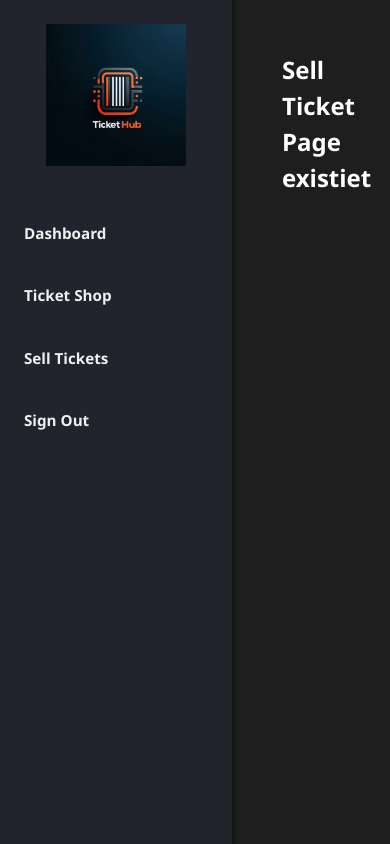
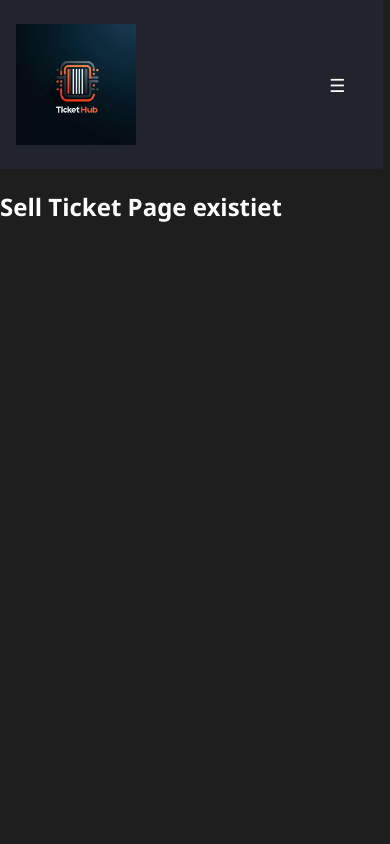
Before and after one commit to JanisRoth/m294-tickethub, a React (Vite) app in the folder tickethub/: page /sellticket in a window 390 px wide. Built offline with nearby package versions, Linux system fonts and the light colour scheme.

Commit message:
Erstelle burger menu und mobile Ansicht(#9)

```diff
--- a/tickethub/src/components/Navbar.css
+++ b/tickethub/src/components/Navbar.css
@@ -45,3 +45,66 @@
     background-color: rgba(255, 255, 255, 0.05);
     border-left: 3px solid #f15a29;
 }
+
+.navbar-top {
+    width: 100%;
+    display: flex;
+    justify-content: space-between;
+    align-items: center;
+}
+
+#buttonDiv {
+    display: flex;
+    justify-content: center;
+    align-items: center;
+    height: auto;
+    width: auto;
+    background-color: transparent;
+}
+
+.burger-menu {
+    display: none;
+    width: auto;
+    height: auto;
+    background: transparent;
+    border: none;
+    cursor: pointer;
+    color: #ffffff;
+    font-size: large;
+    align-items: center;
+}
+
+@media (max-width: 768px) {
+    .navbar {
+        position: relative;
+        width: 90%;
+        height: auto;
+        flex-direction: column;
+        align-items: flex-start;
+        box-shadow: none;
+    }
+
+    .navbar-logo {
+        width: 120px;
+        margin-bottom: 0;
+    }
+
+    .navbar-links {
+        display: none;
+        flex-direction: column;
+        width: 100%;
+        background-color: #21242c;
+        padding: 1rem 0;
+        gap: 1rem;
+        margin-top: 1rem;
+        position: static;
+    }
+
+    .navbar-links.mobile-active {
+        display: flex;
+    }
+
+    .burger-menu {
+        display: flex;
+    }
+}
--- a/tickethub/src/components/Navbar.jsx
+++ b/tickethub/src/components/Navbar.jsx
@@ -1,19 +1,27 @@
+import { useState } from 'react'
 import { Link, useNavigate } from 'react-router-dom'
 import './Navbar.css'
 import logo from '/logo.png'
 
 export default function Navbar() {
   const navigate = useNavigate()
+  const [menuOpen, setMenuOpen] = useState(false)
 
   const handleSignOut = async () => {
     localStorage.clear()
     navigate('/')
   }
 
+  const toggleMenu = () => setMenuOpen(!menuOpen)
+
   return (
     <div className="navbar">
-      <img src={logo} alt="TicketHub Logo" className="navbar-logo" />
-      <nav className="navbar-links">
+      <div className="navbar-top">
+        <img src={logo} alt="TicketHub Logo" className="navbar-logo" />
+        <button className="burger-menu" onClick={toggleMenu}>☰</button>
+      </div>
+
+      <nav className={`navbar-links ${menuOpen ? 'mobile-active' : ''}`}>
         <Link to="/dashboard">Dashboard</Link>
         <Link to="/ticketshop">Ticket Shop</Link>
         <Link to="/sellticket">Sell Tickets</Link>
--- /dev/null
+++ b/tickethub/src/pages/Dashboard.css
@@ -0,0 +1,20 @@
+.dashboard-container {
+  display: flex;
+}
+
+.dashboard-content {
+  margin-left: 200px;
+  padding: 2rem;
+  width: 100%;
+}
+
+@media (max-width: 768px) {
+  .dashboard-container {
+    flex-direction: column;
+  }
+
+  .dashboard-content {
+    margin-left: 0;
+    padding: 0;
+  }
+}
--- a/tickethub/src/pages/Dashboard.jsx
+++ b/tickethub/src/pages/Dashboard.jsx
@@ -1,6 +1,7 @@
 import { useEffect, useState } from 'react'
 import { supabase } from '../supabaseClient'
 import Navbar from '../components/Navbar'
+import './Dashboard.css'
 import RecentlyBought from '../components/RecentlyBought'
 
 export default function Dashboard() {
@@ -26,9 +27,9 @@ export default function Dashboard() {
   }
 
   return (
-    <div style={{ display: 'flex', height: '100vh' }}>
+    <div className="dashboard-container">
       <Navbar />
-
+      <div className="dashboard-content">
         <div style={{
           flex: 1,
           padding: '2rem 3rem',
@@ -82,7 +83,7 @@ export default function Dashboard() {
             ))}
           </div>
 
-        {}
+          { }
           <div style={{
             flex: 1,
             backgroundColor: '#1f2023',
@@ -95,5 +96,6 @@ export default function Dashboard() {
           </div>
         </div>
       </div>
+    </div>
   )
 }
--- /dev/null
+++ b/tickethub/src/pages/SellTicket.css
@@ -0,0 +1,20 @@
+.sellticket-container {
+  display: flex;
+}
+
+.sellticket-content {
+  margin-left: 200px;
+  padding: 2rem;
+  width: 100%;
+}
+
+@media (max-width: 768px) {
+  .sellticket-container {
+    flex-direction: column;
+  }
+
+  .sellticket-content {
+    margin-left: 0;
+    padding: 0;
+  }
+}
--- a/tickethub/src/pages/SellTicket.jsx
+++ b/tickethub/src/pages/SellTicket.jsx
@@ -1,10 +1,11 @@
 import Navbar from '../components/Navbar'
+import './SellTicket.css'
 
 export default function SellTicket() {
   return (
-    <div style={{ display: 'flex' }}>
+    <div className='sellticket-container'>
       <Navbar />
-      <div style={{ marginLeft: '250px', padding: '2rem', width: '100%' }}>
+      <div className='sellticket-content'>
         <h2 style={{ color: 'white' }}>Sell Ticket Page existiet</h2>
       </div>
     </div>
--- a/tickethub/src/pages/TicketShop.css
+++ b/tickethub/src/pages/TicketShop.css
@@ -84,3 +84,23 @@
     color: white;
     font-weight: bold;
 }
+  .ticketshop-container {
+  display: flex;
+}
+
+.ticketshop-content {
+  margin-left: 200px;
+  padding: 2rem;
+  width: 100%;
+}
+
+@media (max-width: 768px) {
+  .ticketshop-container {
+    flex-direction: column;
+  }
+
+  .ticketshop-content {
+    margin-left: 0;
+    padding: 0;
+  }
+}
--- a/tickethub/src/pages/TicketShop.jsx
+++ b/tickethub/src/pages/TicketShop.jsx
@@ -40,10 +40,11 @@ export default function TicketShop() {
   };
 
   return (
-    <div style={{ display: 'flex' }}>
+    <div className='ticketshop-container'>
       <Navbar />
-      <div className="ticket-shop-wrapper">
-        <div className="ticket-shop-container">
+      <div className="ticket-shop-container">
+        <div className="ticket-shop-wrapper">
+
           <h1 className="ticket-shop-title">TICKET SHOP</h1>
           <div className="ticket-shop-search">
             <input className="search-input" placeholder="SEARCH" />
@@ -83,7 +84,10 @@ export default function TicketShop() {
             )}
           </div>
         </div>
+        <div className='ticketshop-content'>
+          <h2 style={{ color: 'white' }}>Ticket Shop Page existiert</h2>
+        </div>
       </div>
     </div>
-  );
+      );
 }
```
Lines whose indentation alone changed are shown as unchanged.
